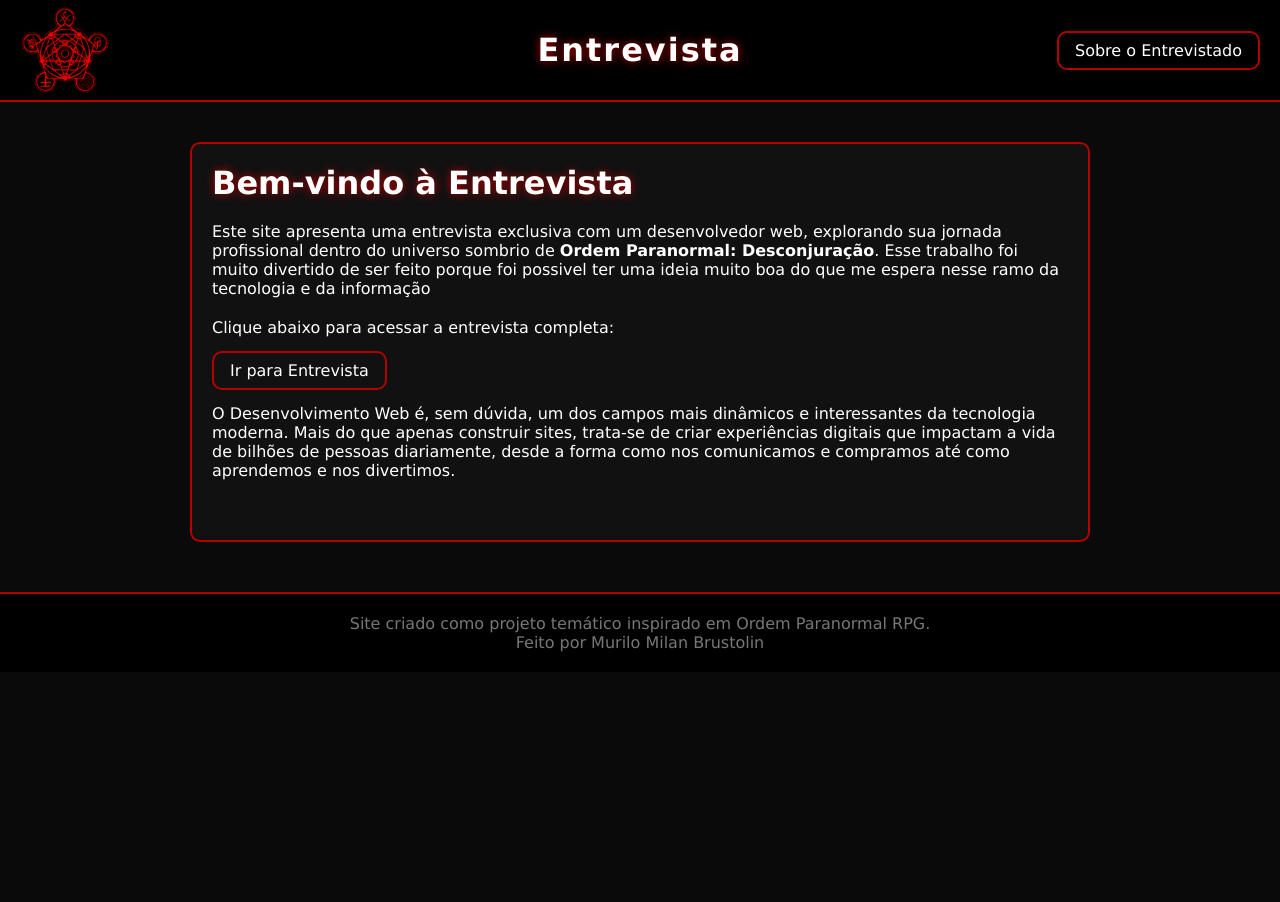
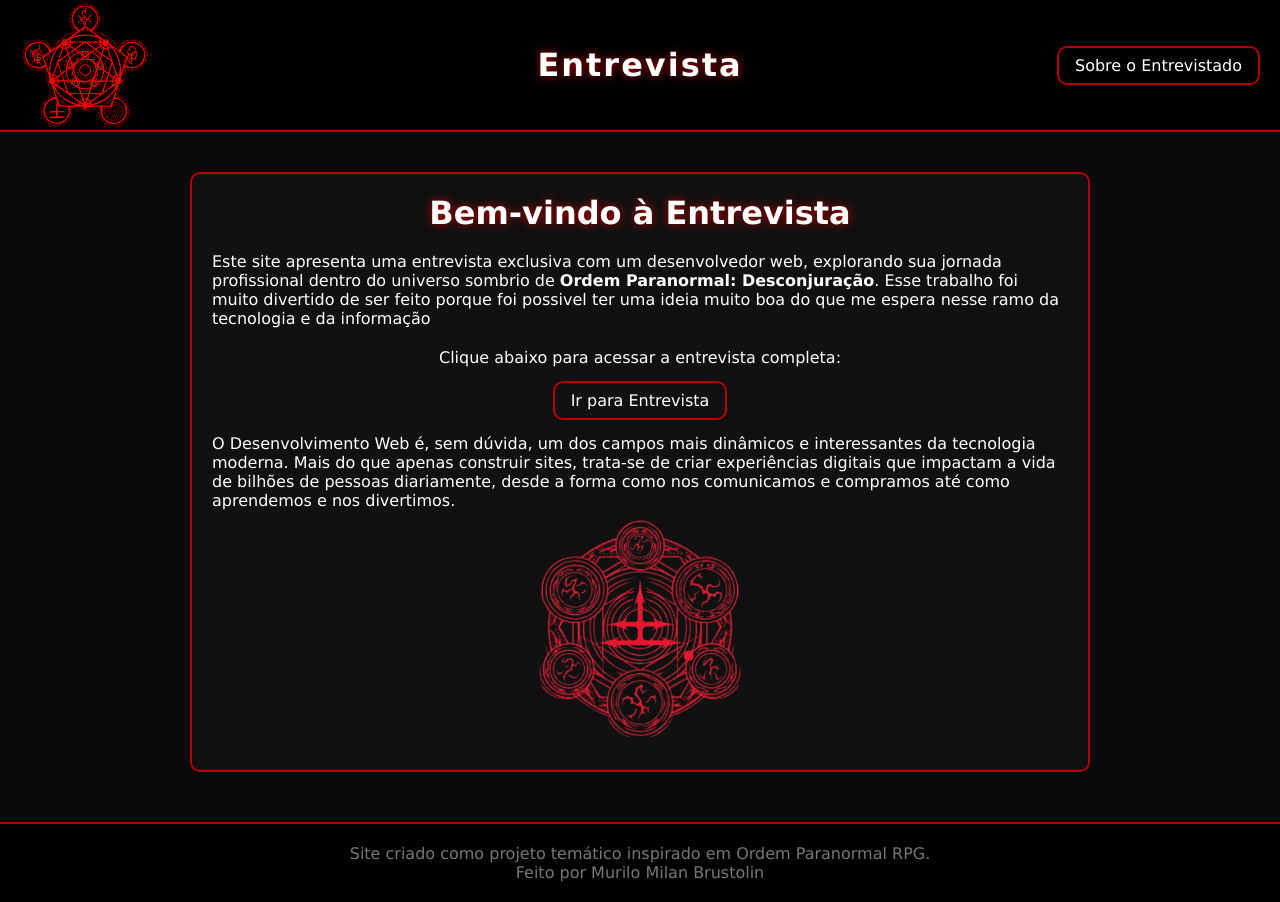
Before and after one commit to Murilow00/Site-entrevista, a plain HTML site: page index.html in a window 1280 px wide. Before the commit the page ends 800 px from the top, so only its background shows below. Drawn offline with Linux system fonts and the light colour scheme.

Commit message:
fix: Ajuste da imagem

```diff
--- a/assets/styles/index.css
+++ b/assets/styles/index.css
@@ -19,7 +19,7 @@ header {
 }
 
 .topo {
-    height: 100px;
+    height: 130px;
     display: flex;
     align-items: center;
     justify-content: space-between;
@@ -27,8 +27,8 @@ header {
 }
 
 .logo {
-    width: 90px;
-    height: 90px;
+    width: 130px;
+    height: auto;
 }
 
 /* Título centralizado */
@@ -59,12 +59,15 @@ header {
 
 .container {
     max-width: 900px;
-    height: 400px;
+    height: 600px;
     margin: 40px auto;
     padding: 20px;
     background-color: #111;
     border: 2px solid #b30000;
     border-radius: 10px;
+    display: flex;
+    flex-direction: column;
+    align-items: center;
 }
 
 
@@ -96,3 +99,12 @@ footer {
     text-align: center;
     color: #777;
 }
+
+.foto{
+    width: 240px;
+    height: auto;
+    display: flex;
+    align-items: center;
+    justify-content: center;
+
+}
--- a/index.html
+++ b/index.html
@@ -36,7 +36,12 @@
         O Desenvolvimento Web é, sem dúvida, um dos campos mais dinâmicos
          e interessantes da tecnologia moderna. Mais do que apenas construir sites, trata-se de criar experiências digitais que impactam a
          vida de bilhões de pessoas diariamente, desde a forma como nos comunicamos e compramos até como aprendemos e nos divertimos.
+
+
+
+
     </p>
+    <img src="/assets/images/hexatombe.png" alt="Simbolo do hexatome" class="foto">
 </div>
 
 <footer>
```
Also changed, not shown: assets/images/16_04_49_531_fundo-20hexatombe-20-2-20-20copia-16108140.webp (added), assets/images/hexatombe.png (added).
